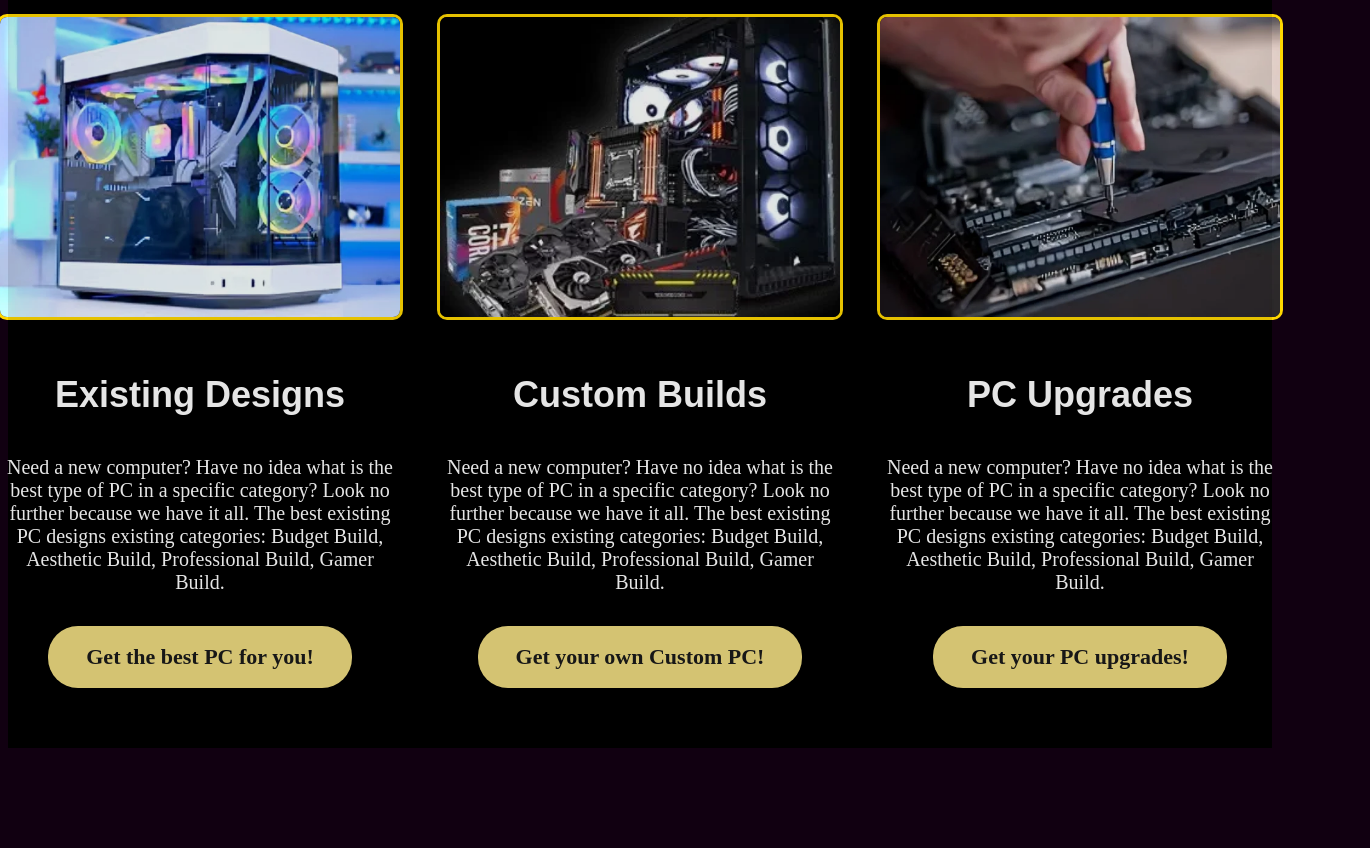
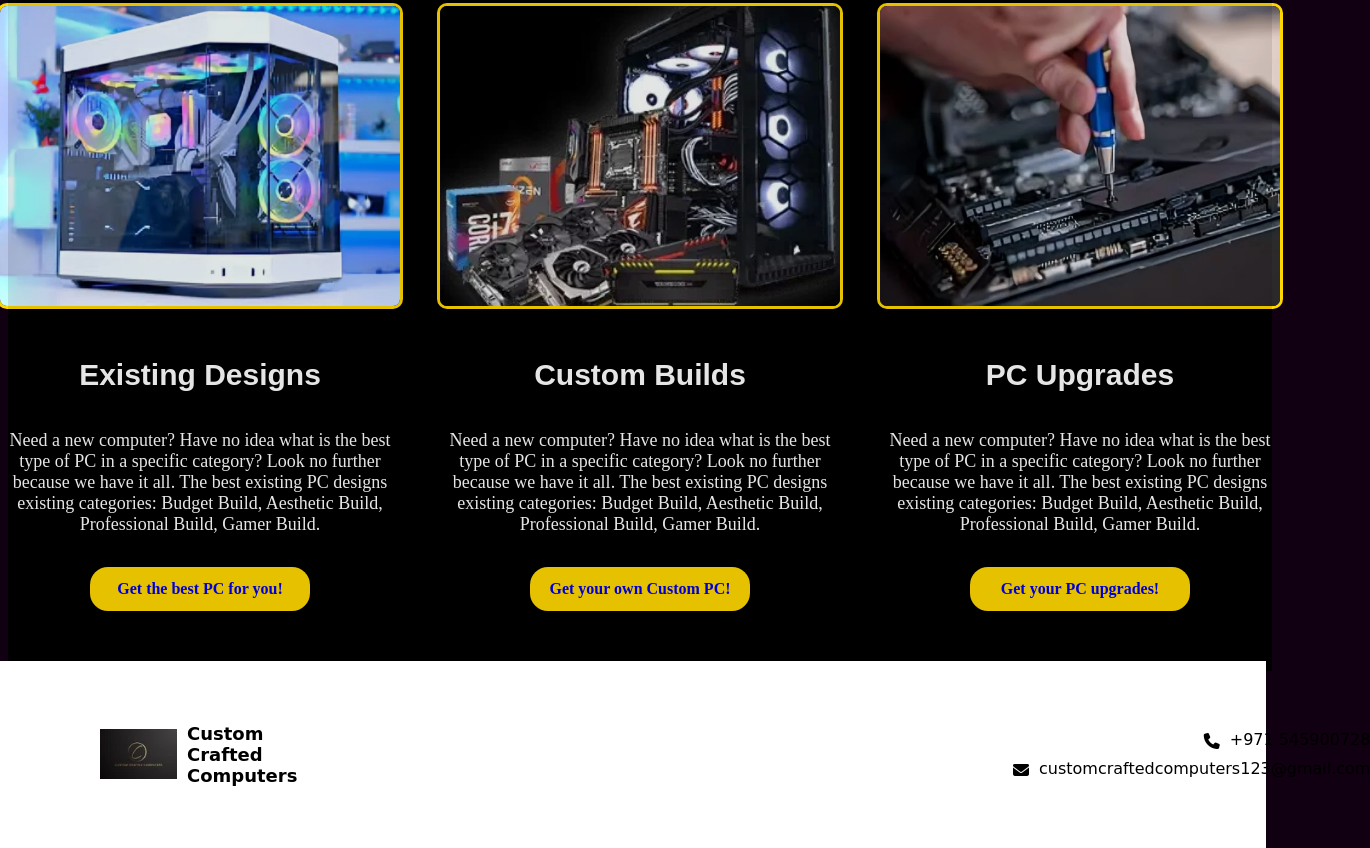
Before and after one commit to zaid3004/cc-computers, a plain HTML site: page index.html in a window 1280 px wide. Shown: the part 1558-2406 px from the top of the page, 1370 px wide, since content can reach past the window. Before the commit the page ends 2314 px from the top, so only its background shows below. Drawn offline with Linux system fonts and the light colour scheme.

Commit message:
added the footer on the main page

```diff
--- a/index.html
+++ b/index.html
@@ -37,7 +37,7 @@
           href="https://x.com/@CustomCraf94286"
           target="_blank"
           rel="noopener"
-          class="fa fa-twitter fa-regular"
+          class="fa fa-twitter"
         ></a>
         <a
           href="https://instagram.com/"
@@ -123,5 +123,23 @@
         </div>
       </div>
     </section>
+    <footer class="footer">
+      <div class="footer-div">
+        <div class="footer-left">
+          <img src="CCC logo.png" alt="ccc logo" />
+          <p>Custom Crafted Computers</p>
+        </div>
+        <div class="footer-right">
+          <div class="footer-phone">
+            <a href="tel:+971545900728" class="fa-solid fa-phone"></a>
+            <a href="tel:+971545900728">+971 545900728</a>
+          </div>
+          <div class="footer-email">
+            <a href="mailto:customcraftedcomputers123@gmail.com" class="fa-solid fa-envelope"></a>
+            <a href="mailto:customcraftedcomputers123@gmail.com">customcraftedcomputers123@gmail.com</a>
+          </div>
+        </div>
+      </div>
+    </footer>
   </body>
 </html>
--- a/styles.css
+++ b/styles.css
@@ -23,7 +23,8 @@ body::before {
   align-items: flex-start;
   justify-content: space-between;
   position: fixed;
-  top: 0; left: 0;
+  top: 0;
+  left: 0;
   z-index: 999;
   margin: -10px;
 }
@@ -104,7 +105,9 @@ body::before {
   border: black solid 2px;
   background-color: goldenrod;
 }
-.fa-twitter, .fa-instagram, .fa-whatsapp {
+.fa-twitter,
+.fa-instagram,
+.fa-whatsapp {
   background: gold;
   color: #000;
   margin-left: 3px;
@@ -219,14 +222,14 @@ body::before {
 }
 .services h1 {
   color: #ecd97f;
-  font-size: 60px;
+  font-size: 50px;
   margin: 0 0 45px 0;
   font-family: serif;
 }
 .services-div {
   display: flex;
   justify-content: center;
-  gap: 40px; /* space between cards */
+  gap: 40px;
 }
 .service-card {
   background: transparent;
@@ -245,28 +248,101 @@ body::before {
 }
 .service-card h2 {
   color: #fff;
-  font-size: 36px;
+  font-size: 30px;
   margin-bottom: 20px;
-  font-family: 'Montserrat', sans-serif;
+  font-family: "Montserrat", sans-serif;
 }
 .service-card p {
   color: #fff;
-  font-size: 20px;
+  font-size: 18px;
   margin-bottom: 32px;
-  min-height: 100px; /* for even spacing if text length varies */
+  min-height: 100px;
 }
 .service-btn {
-  background: #ecd97f;
-  color: #1a1a1a;
-  font-size: 22px;
-  font-weight: 600;
+  background-color: gold;
+  width: 200px;
+  height: 30px;
+  font-size: medium;
+  font-weight: bold;
+  padding: 7px 10px;
+  border-radius: 18px;
+  border: none;
   text-decoration: none;
-  border: none;
-  border-radius: 30px;
-  padding: 18px 38px;
-  transition: background 0.2s;
+  display: flex;
+  justify-content: center;
+  align-items: center;
 }
 .service-btn:hover {
-  background: gold;
-  color: #333;
+  border: black solid 2px;
+  background-color: goldenrod;
+  width: 200px;
+  height: 30px;
 }
+/* footer section */
+.footer {
+  background-color: white;
+  width: 100%;
+  height: 175px;
+  padding: 6px 2px;
+  display: flex;
+  align-items: center;
+  justify-content: space-between;
+  position: absolute;
+  z-index: 999;
+  margin: -10px;
+  gap: 100px;
+}
+.footer-div {
+    display: flex;
+    flex-direction: row;
+    justify-content: space-between;
+    align-items: center;
+    width: 100%;
+    max-width: 1200px;
+    gap: 100px;
+}
+/* left side of footer */
+.footer-left {
+  display: flex;
+  flex-direction: row;
+  align-items: center;
+  gap: 10px;
+}
+.footer div {
+  margin-left: 50px;
+  width: 1000px;
+  gap: 10px;
+}
+.footer-left img {
+  width: 90px;
+  height: 50px;
+  display: flex;
+  align-items: center;
+  justify-content: center;
+  top: 10px;
+  left: 10px;
+}
+.footer-left p {
+  font-family: cursive;
+  font-size: large;
+  font-weight: bold;
+}
+/* right side of footer */
+.footer-right {
+  display: flex;
+  flex-direction: column;
+  justify-content: right;
+  align-items: flex-end;
+  font-family: cursive;
+  font-weight: light;
+}
+.footer-right a {
+  color: black;
+  text-decoration: none;
+}
+.footer-phone, .footer-email {
+    display: flex;
+    align-items: flex-end;
+    justify-content: flex-end;
+    flex-direction: row;
+}
```
Lines whose indentation alone changed are shown as unchanged.
